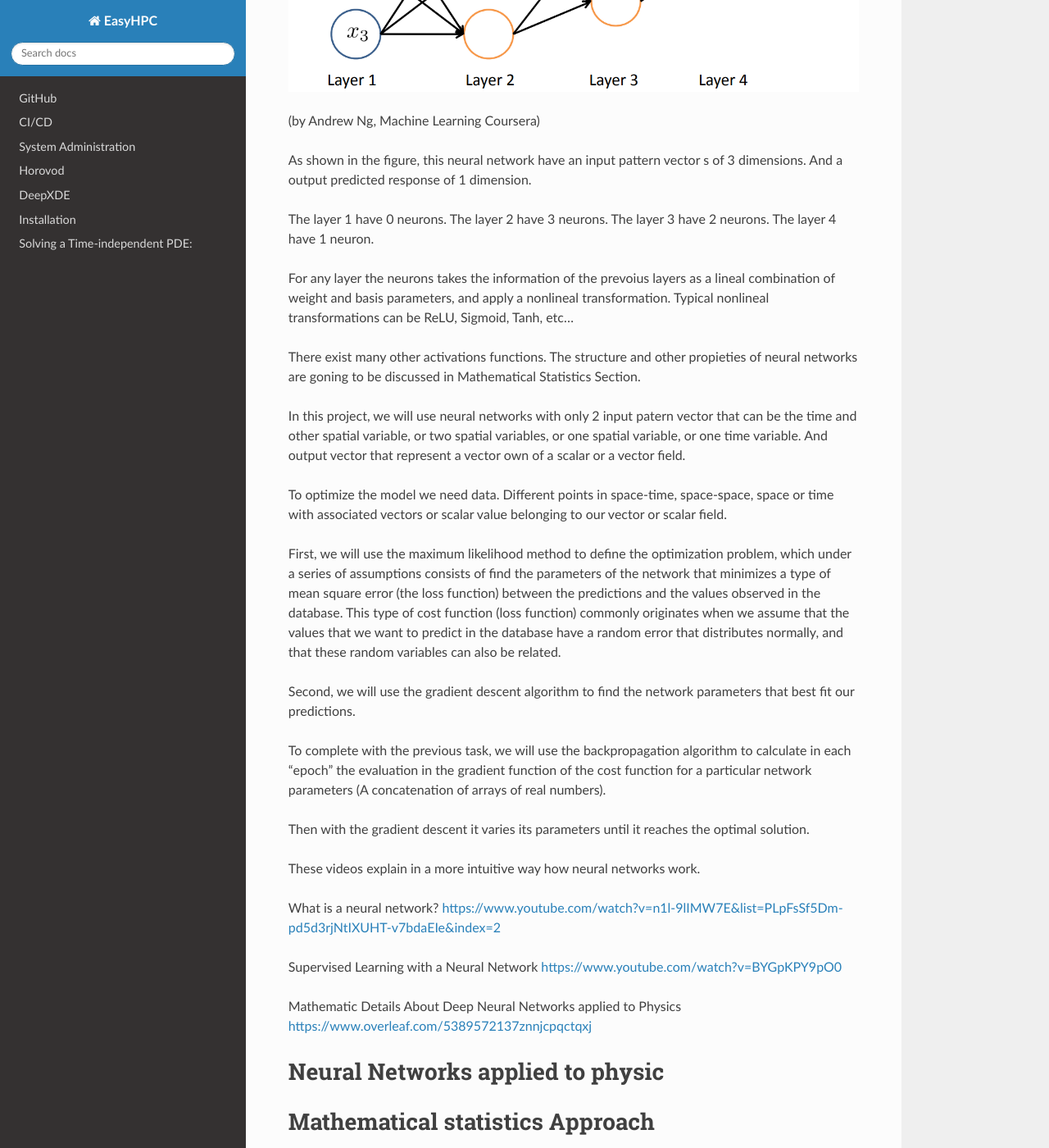
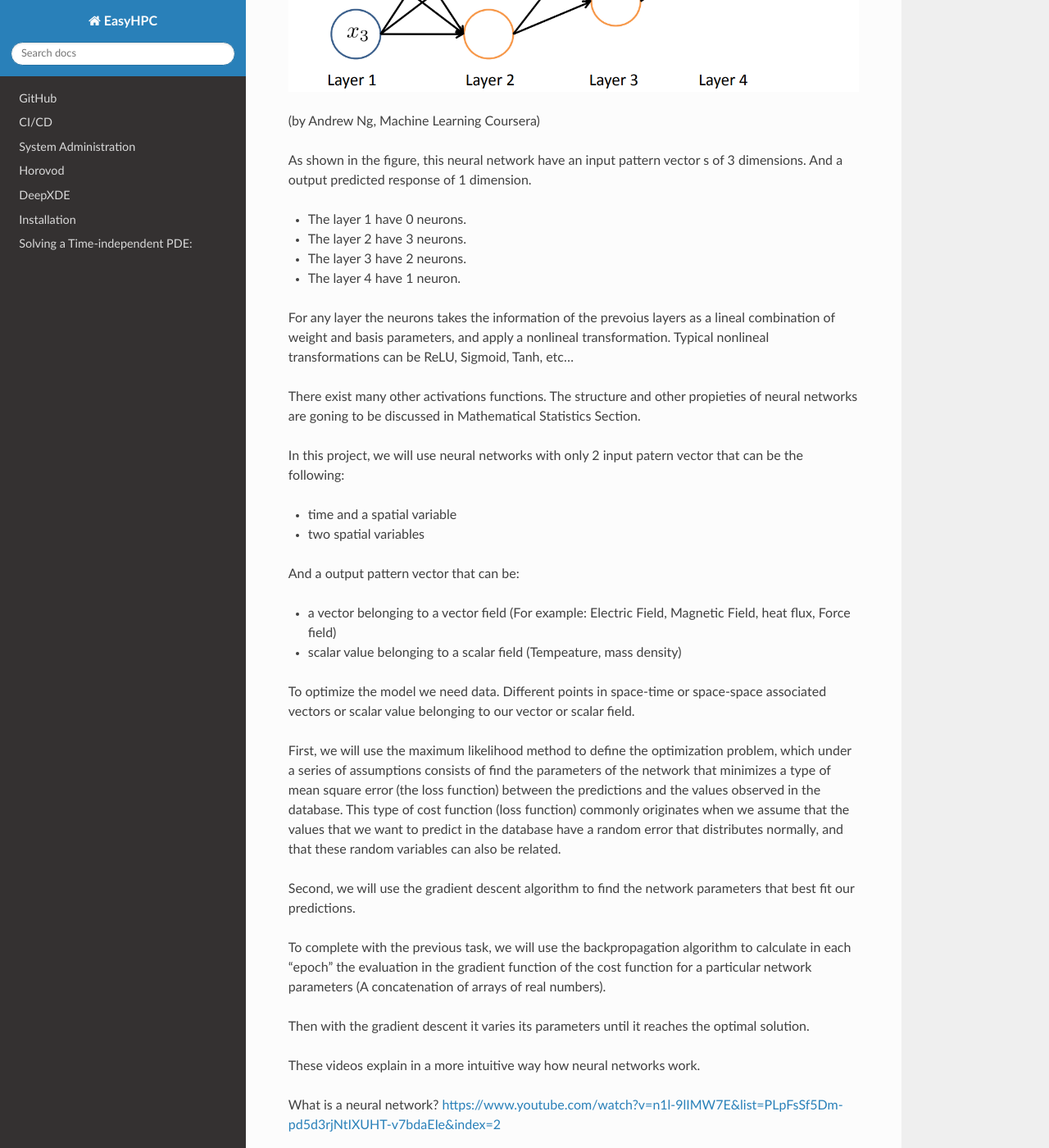
Before and after one commit to pescap/EasyHPC, a Sphinx documentation site: the page built from docs/source/NeuralNetworkTheory.rst, in a window 1280 px wide and 1400 px high, scrolled down 3101 px. Shown: the whole window at 82% size. Built offline with Sphinx 7.4.7 and the Read the Docs theme 2.0.0, drawn with Linux system fonts in a browser that asks for light colours.

Commit message:
Update NeuralNetworkTheory.rst

```diff
--- a/docs/source/NeuralNetworkTheory.rst
+++ b/docs/source/NeuralNetworkTheory.rst
@@ -112,19 +112,28 @@ data.
 
 As shown in the figure, this neural network have an input pattern vector s of 3 dimensions. And a output predicted response of 1 dimension.
 
-The layer 1 have 0 neurons.
-The layer 2 have 3 neurons.
-The layer 3 have 2 neurons.
-The layer 4 have 1 neuron.
+- The layer 1 have 0 neurons.
+- The layer 2 have 3 neurons.
+- The layer 3 have 2 neurons.
+- The layer 4 have 1 neuron.
 
 For any layer the neurons takes the information of the prevoius layers as a lineal combination of weight and basis parameters, and apply a nonlineal
 transformation. Typical nonlineal transformations can be ReLU, Sigmoid, Tanh, etc...
 
 There exist many other activations functions. The structure and other propieties of neural networks are goning to be discussed in Mathematical Statistics Section.
 
-In this project, we will use neural networks with only 2 input patern vector that can be the time and other spatial variable, or two spatial variables, or one spatial variable, or one time variable. And output vector that represent a vector own of a scalar or a vector field.
+In this project, we will use neural networks with only 2 input patern vector that can be the following:
 
-To optimize the model we need data. Different points in space-time, space-space, space or time with associated vectors or scalar value belonging to our vector or scalar field.
+- time and a spatial variable
+- two spatial variables
+
+And a output pattern vector that can be:
+
+- a vector belonging to a vector field (For example: Electric Field, Magnetic Field, heat flux, Force field)
+- scalar value belonging to a scalar field (Tempeature, mass density)
+
+
+To optimize the model we need data. Different points in space-time or space-space associated vectors or scalar value belonging to our vector or scalar field.
 
 First, we will use the maximum likelihood method to define the optimization problem, which under a series of assumptions consists of find the parameters of the network that minimizes a type of mean square error (the loss function) between the predictions and the values observed in the database. This type of cost function (loss function) commonly originates when we assume that the values that we want to predict in the database have a random error that distributes normally, and that these random variables can also be related.
 
```
